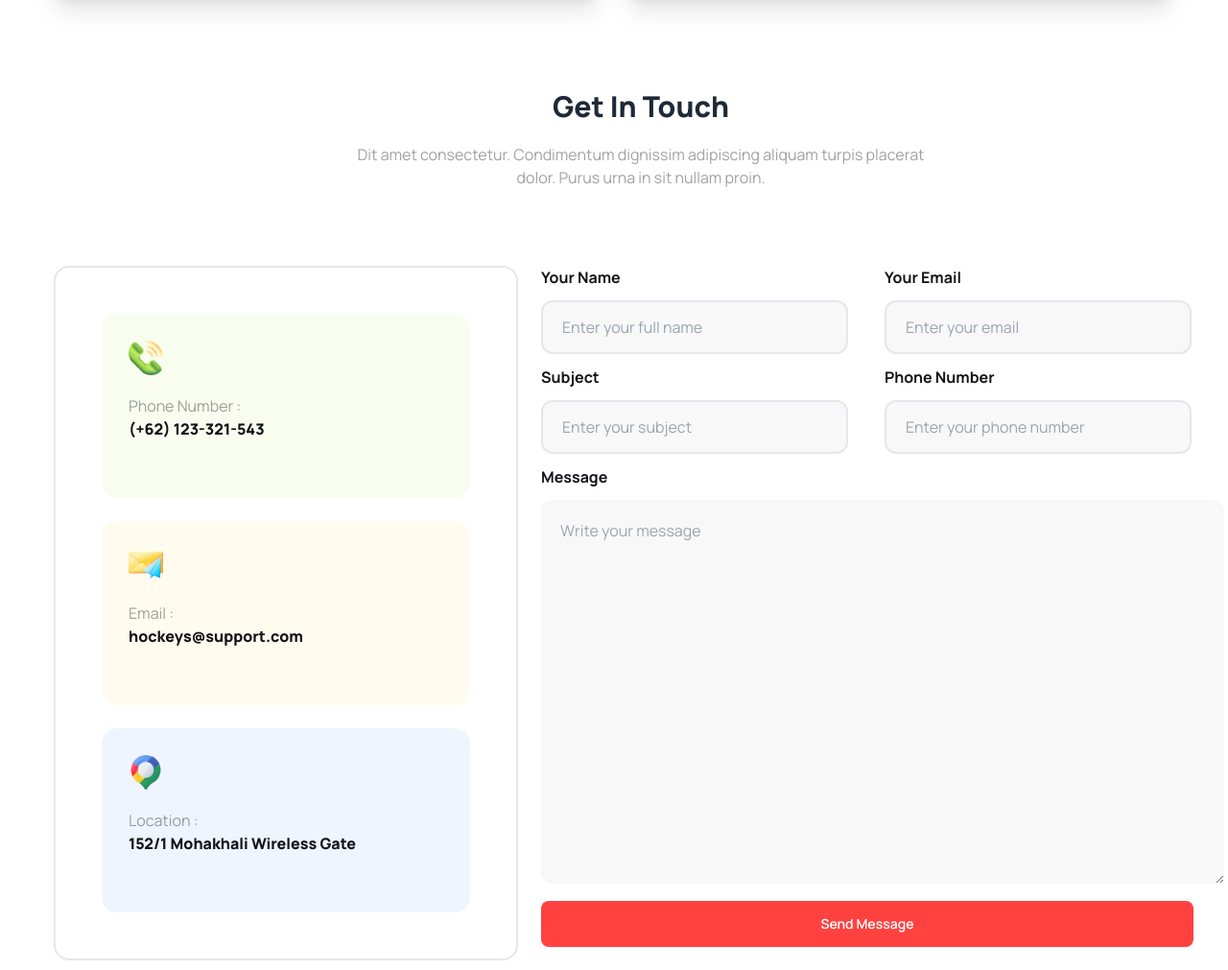
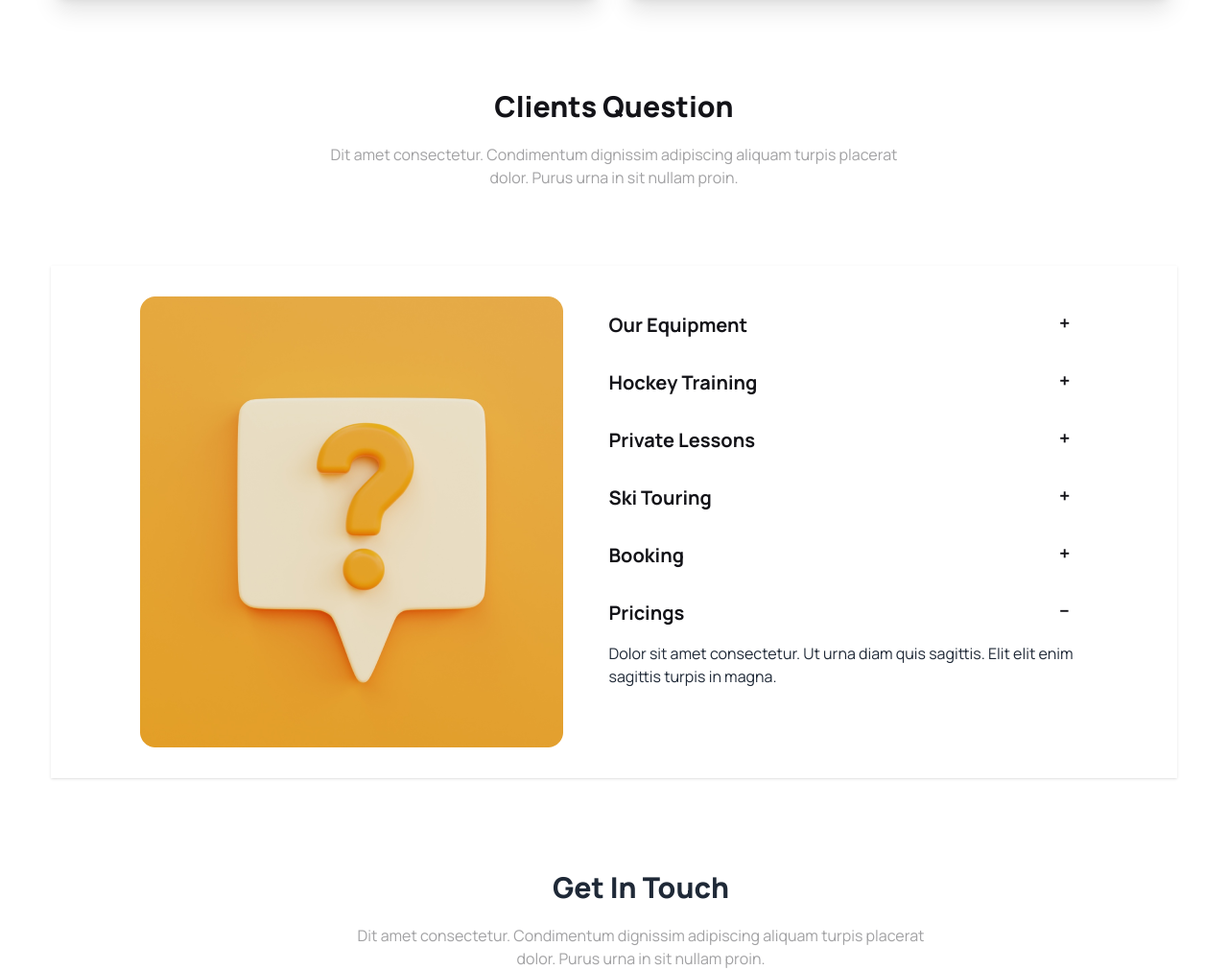
Before and after one commit to abdullahjim29/my-third-assignment-hockey, a plain HTML site: page index.html in a window 1280 px wide. Shown: the part 3373-4384 px from the top of the page at 96% size. Drawn offline with nearby package versions, Linux system fonts and the light colour scheme.

Commit message:
FAQ section added

```diff
--- a/index.html
+++ b/index.html
@@ -309,6 +309,77 @@
               </div>
            </section>
 
+           <!-- Clients Question -->
+        <section class="my-24">
+            <div class="text-center">
+            <h2 class="text-[#131318] text-3xl font-extrabold">Clients Question</h2>
+            <p class="text-[#0D0D1263] mt-5">Dit amet consectetur. Condimentum dignissim adipiscing aliquam turpis placerat <br> dolor. Purus urna in sit nullam proin.</p>
+            </div>
+            <div class="w-auto lg:w-11/12 shadow img-and-content flex flex-col lg:flex-row gap-8 justify-center border-1 p-8 mx-auto mt-20">
+                <div class="img">
+                    <img src="Images/11.png" alt="">
+                </div>
+
+                <div class="FAQ">
+                    <div class="collapse collapse-plus ">
+                        <input type="radio" name="my-accordion-3" checked="checked" />
+                        <div class="collapse-title text-xl  text-[#131318] font-bold">
+                            Our Equipment
+                        </div>
+                        <div class="collapse-content">
+                          <p>Dolor sit amet consectetur. Ut urna diam quis sagittis. Elit elit enim <br>sagittis turpis in magna.</p>
+                        </div>
+                      </div>
+                      <div class="collapse collapse-plus ">
+                        <input type="radio" name="my-accordion-3" />
+                        <div class="collapse-title text-xl text-[#131318] font-bold">
+                            Hockey Training
+                        </div>
+                        <div class="collapse-content">
+                          <p>Dolor sit amet consectetur. Ut urna diam quis sagittis. Elit elit enim <br>sagittis turpis in magna.</p>
+                        </div>
+                      </div>
+                      <div class="collapse collapse-plus ">
+                        <input type="radio" name="my-accordion-3" />
+                        <div class="collapse-title text-xl text-[#131318] font-bold">
+                            Private Lessons
+                        </div>
+                        <div class="collapse-content">
+                          <p>Dolor sit amet consectetur. Ut urna diam quis sagittis. Elit elit enim <br>sagittis turpis in magna.</p>
+                        </div>
+                      </div>
+
+                      <div class="collapse collapse-plus ">
+                        <input type="radio" name="my-accordion-3" checked="checked" />
+                        <div class="collapse-title text-xl text-[#131318] font-bold">
+                            Ski Touring
+                        </div>
+                        <div class="collapse-content">
+                          <p>Dolor sit amet consectetur. Ut urna diam quis sagittis. Elit elit enim <br>sagittis turpis in magna.</p>
+                        </div>
+                      </div>
+                      <div class="collapse collapse-plus ">
+                        <input type="radio" name="my-accordion-3" checked="checked" />
+                        <div class="collapse-title text-xl text-[#131318] font-bold">
+                            Booking
+                        </div>
+                        <div class="collapse-content">
+                          <p>Dolor sit amet consectetur. Ut urna diam quis sagittis. Elit elit enim <br>sagittis turpis in magna.</p>
+                        </div>
+                      </div>
+                      <div class="collapse collapse-plus ">
+                        <input type="radio" name="my-accordion-3" checked="checked" />
+                        <div class="collapse-title text-xl text-[#131318] font-bold">
+                            Pricings
+                        </div>
+                        <div class="collapse-content">
+                          <p>Dolor sit amet consectetur. Ut urna diam quis sagittis. Elit elit enim <br>sagittis turpis in magna.</p>
+                        </div>
+                      </div>
+                </div>
+            </div>
+        </section>
+
            <!-- Get in touch section start -->
            <section class="my-24 ml-14">
                 <div class="content text-center space-y-5 mb-20">
```
